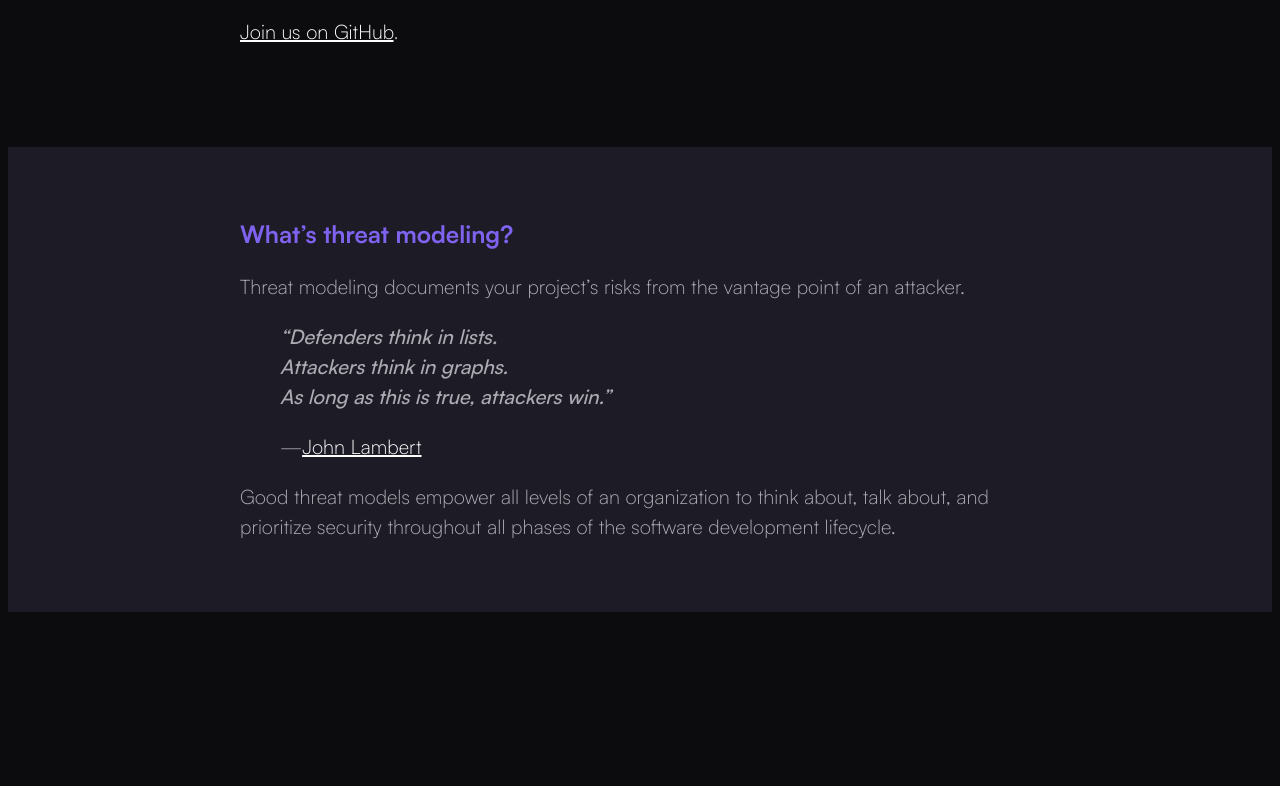
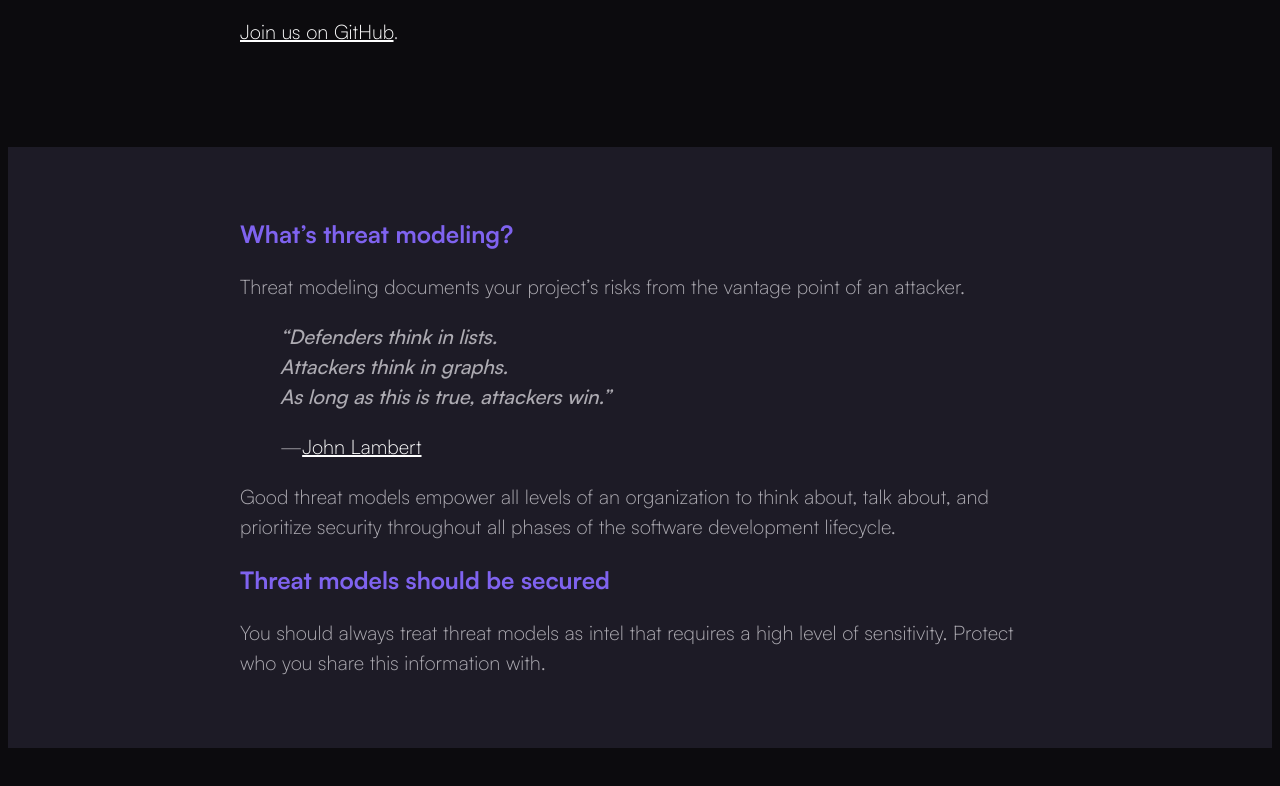
Before and after one commit to threatdown/threatdown-graph, a plain HTML site: page index.html in a window 1280 px wide. Shown: the part 2601-3387 px from the top of the page. Before the commit the page ends 3313 px from the top, so only its background shows below. Drawn offline with nearby package versions, Linux system fonts and the light colour scheme.

Commit message:
additional detail

```diff
--- a/index.html
+++ b/index.html
@@ -91,6 +91,8 @@
           </p>
         </blockquote>
       <p>Good threat models empower all levels of an organization to think about, talk about, and prioritize security throughout all phases of the software development lifecycle.</p>
+      <h2>Threat models should be secured</h2>
+      <p>You should always treat threat models as intel that requires a high level of sensitivity. Protect who you share this information with.</p>
       </div>
     </aside>
     </footer>
```
